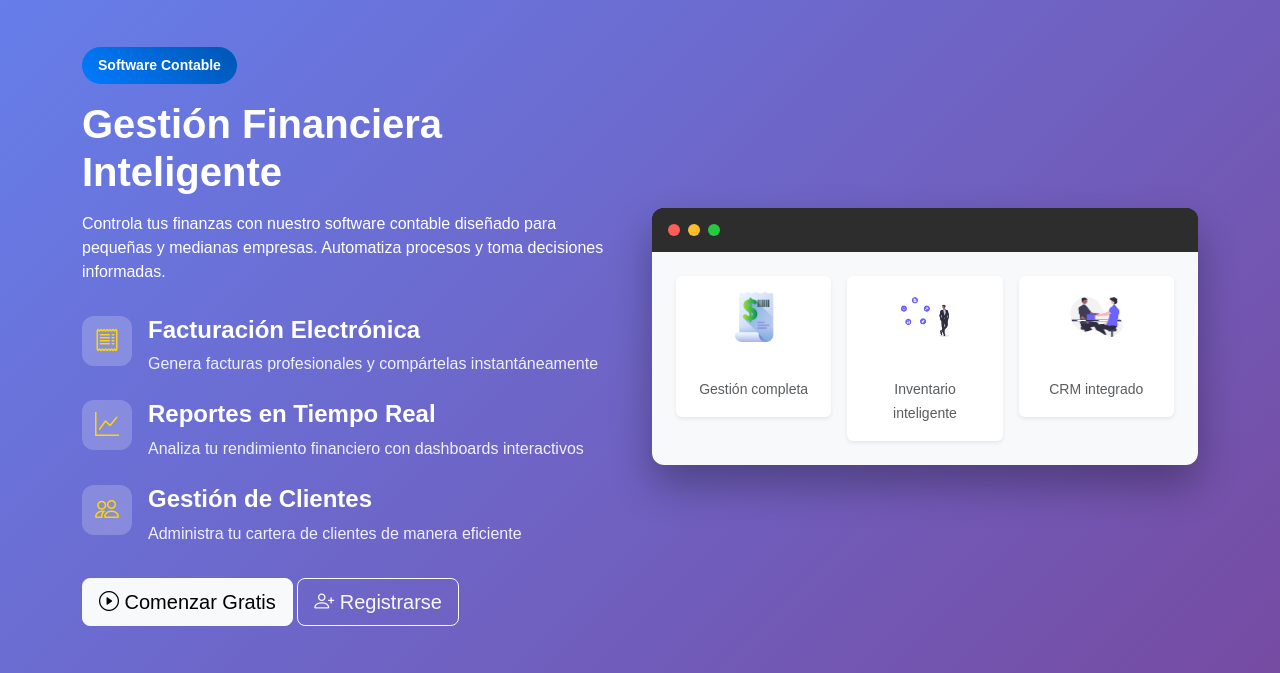
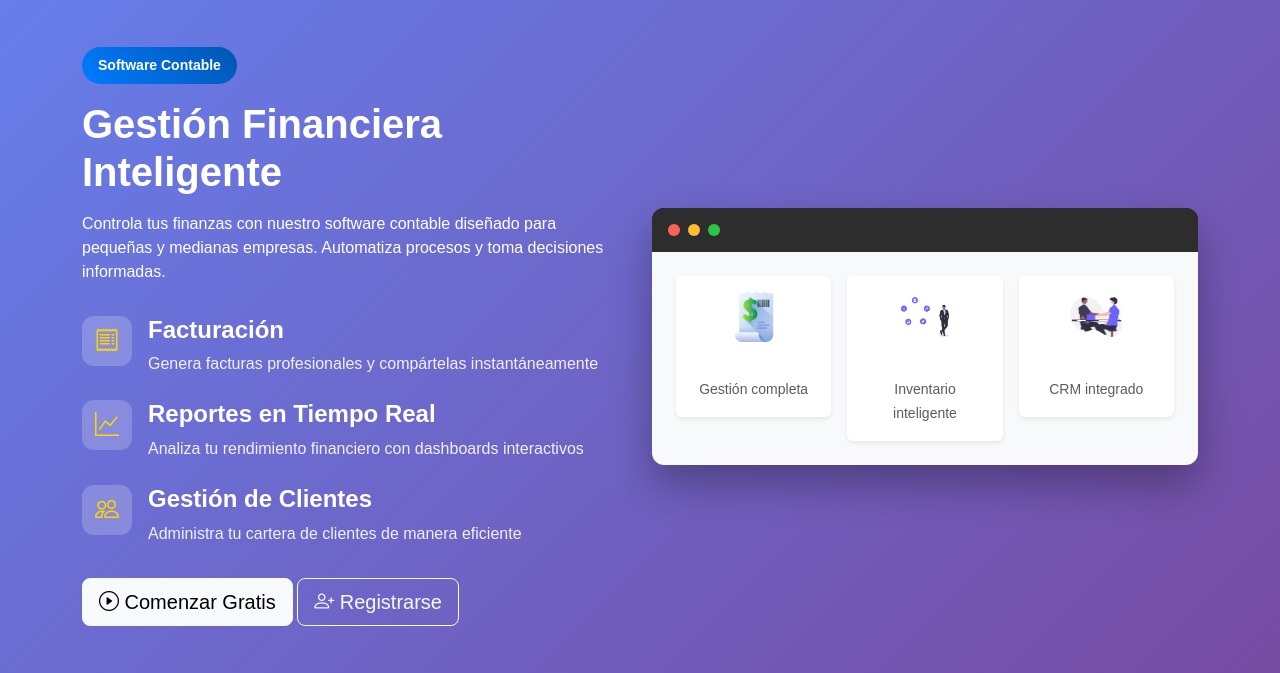
Before and after one commit to danioso8/compueasysAPP-Django, a Django app: page / in a window 1280 px wide. Shown: the part 2516-3189 px from the top of the page. Run offline with Django 5.2, Linux system fonts and the light colour scheme.

Commit message:
Actualizacion de home

```diff
--- a/core/templates/home.html
+++ b/core/templates/home.html
@@ -606,6 +606,7 @@
             </div>
         </div>
     </section>
+
     <!-- Software Contable Section -->
     <section class="software-section py-5">
         <div class="container">
@@ -623,7 +624,7 @@
                                     <i class="bi bi-receipt"></i>
                                 </div>
                                 <div class="feature-content">
-                                    <h4>Facturación Electrónica</h4>
+                                    <h4>Facturación</h4>
                                     <p>Genera facturas profesionales y compártelas instantáneamente</p>
                                 </div>
                             </div>
```
